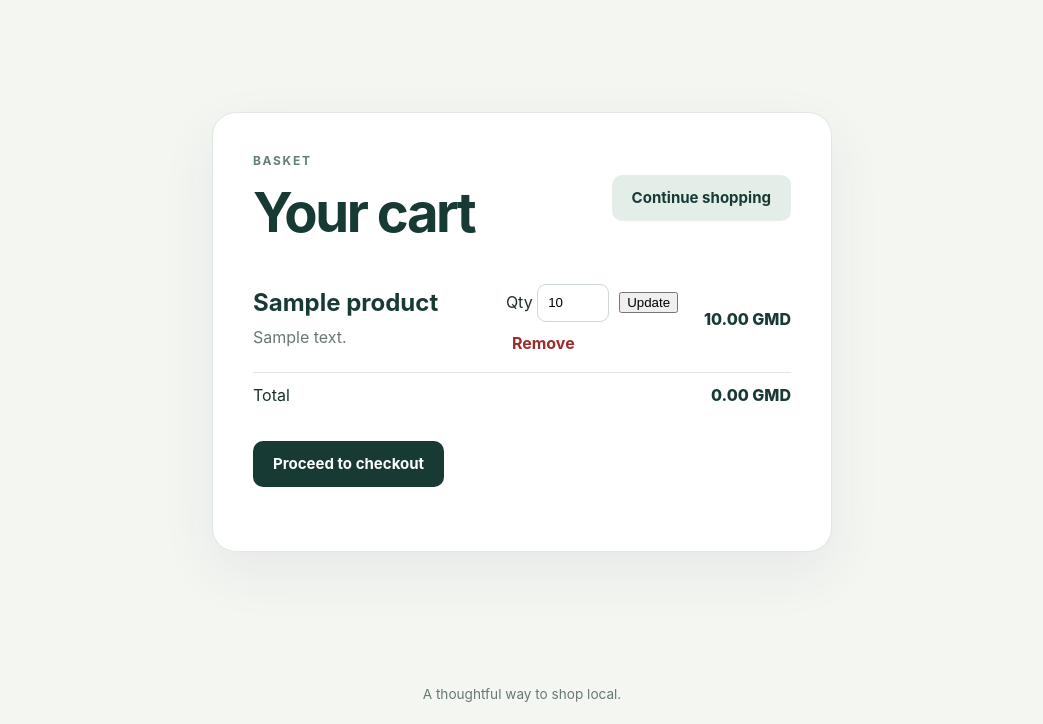
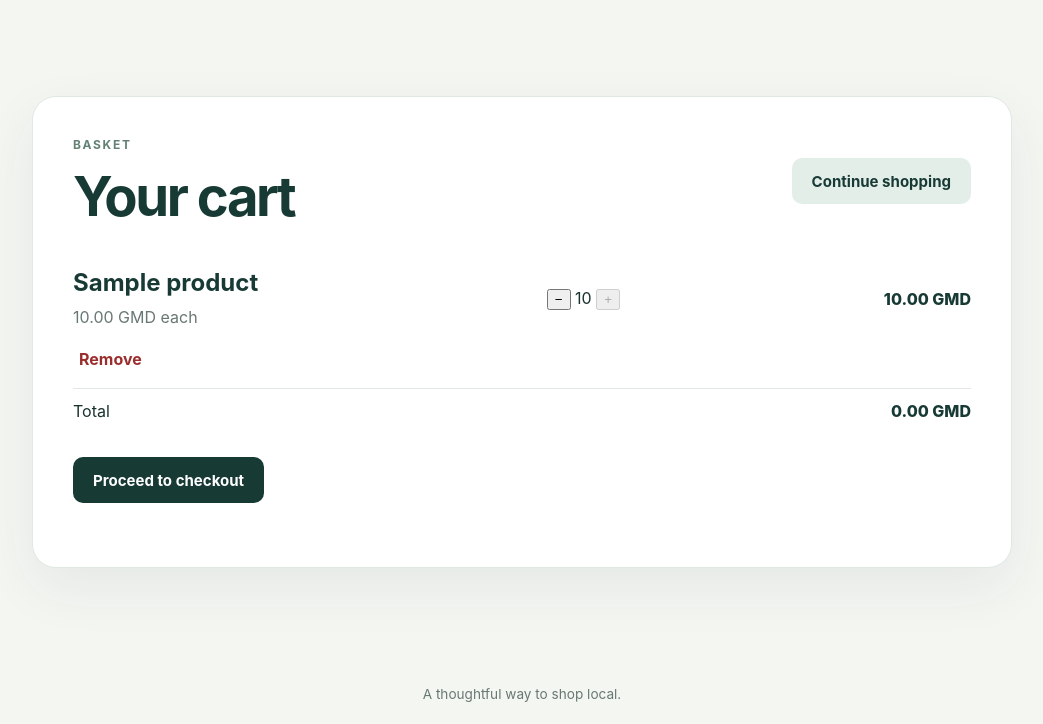
Before and after one commit to mustaphtouray7-svg/kora-market, a Flask app: template store/templates/cart.html in a window 1280 px wide. Shown: the part 76-800 px from the top of the page, without its empty margins (118-1161 px from the left). Run offline with Flask 3, Linux system fonts and the light colour scheme; the template is opened without the code that fills it: most values are stand-ins (such as "Sample title", 1, 10 or a date in 2020).

Commit message:
Build Kora Market storefront and admin workflows

```diff
--- a/store/templates/cart.html
+++ b/store/templates/cart.html
@@ -1,45 +1,33 @@
 {% extends "base.html" %}
 {% block title %}Cart | Kora Market{% endblock %}
 {% block content %}
-  <section class="panel narrow">
+  <section class="panel">
     <div class="panel-header">
-      <div>
-        <p class="eyebrow">Basket</p>
-        <h1>Your cart</h1>
-      </div>
+      <div><p class="eyebrow">Basket</p><h1>Your cart</h1></div>
       <a class="button button-secondary" href="{{ url_for('catalog') }}">Continue shopping</a>
     </div>
-
     {% if items %}
       {% for item in items %}
         <div class="cart-item">
           <div>
             <h2>{{ item.product.name }}</h2>
-            <p>{{ item.product.description or 'Freshly stocked and ready for pickup.' }}</p>
+            <p>{{ "%.2f" | format(item.product.price) }} GMD each</p>
           </div>
-          <div class="cart-actions">
-            <form method="post" action="{{ url_for('update_cart', product_id=item.product.id) }}">
-              <label>
-                Qty
-                <input type="number" name="quantity" min="0" value="{{ item.quantity }}">
-              </label>
-              <button type="submit">Update</button>
-            </form>
-            <form method="post" action="{{ url_for('remove_from_cart', product_id=item.product.id) }}">
-              <button type="submit" class="danger-button">Remove</button>
-            </form>
-          </div>
+          <form class="quantity-control" method="post" action="{{ url_for('update_cart', product_id=item.product.id) }}">
+            <input type="hidden" name="csrf_token" value="{{ csrf_token() }}">
+            <button name="quantity" value="{{ item.quantity - 1 }}" type="submit" aria-label="Decrease quantity" {% if item.quantity <= 1 %}disabled{% endif %}>−</button>
+            <span>{{ item.quantity }}</span>
+            <button name="quantity" value="{{ item.quantity + 1 }}" type="submit" aria-label="Increase quantity" {% if item.quantity >= item.product.stock_quantity %}disabled{% endif %}>+</button>
+          </form>
           <div class="cart-price">{{ "%.2f" | format(item.line_total) }} GMD</div>
+          <form method="post" action="{{ url_for('remove_from_cart', product_id=item.product.id) }}">
+            <input type="hidden" name="csrf_token" value="{{ csrf_token() }}">
+            <button type="submit" class="danger-button">Remove</button>
+          </form>
         </div>
       {% endfor %}
-
-      <div class="cart-summary">
-        <span>Total</span>
-        <strong>{{ "%.2f" | format(total) }} GMD</strong>
-      </div>
-      <div class="toolbar">
-        <a class="button" href="{{ url_for('checkout') }}">Proceed to checkout</a>
-      </div>
+      <div class="cart-summary"><span>Total</span><strong>{{ "%.2f" | format(total) }} GMD</strong></div>
+      <div class="toolbar"><a class="button" href="{{ url_for('checkout') }}">Proceed to checkout</a></div>
     {% else %}
       <p class="empty-state">Your cart is empty.</p>
     {% endif %}
```
